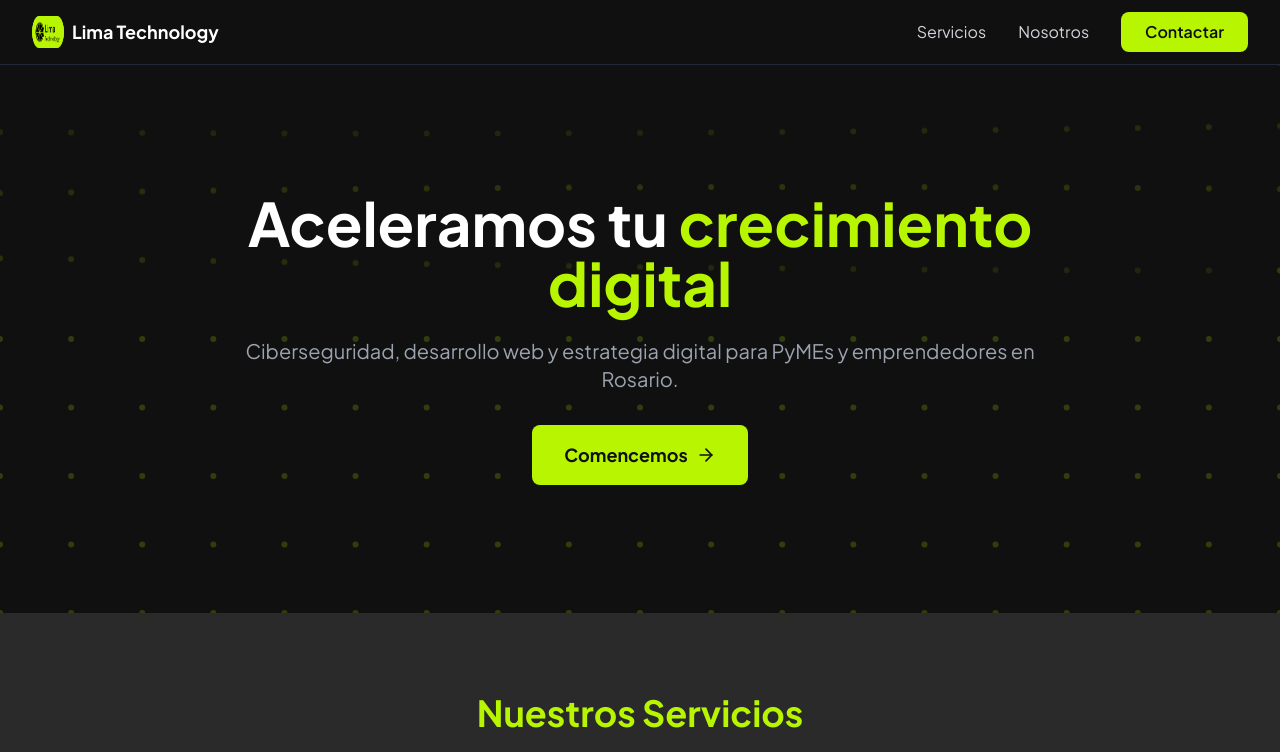
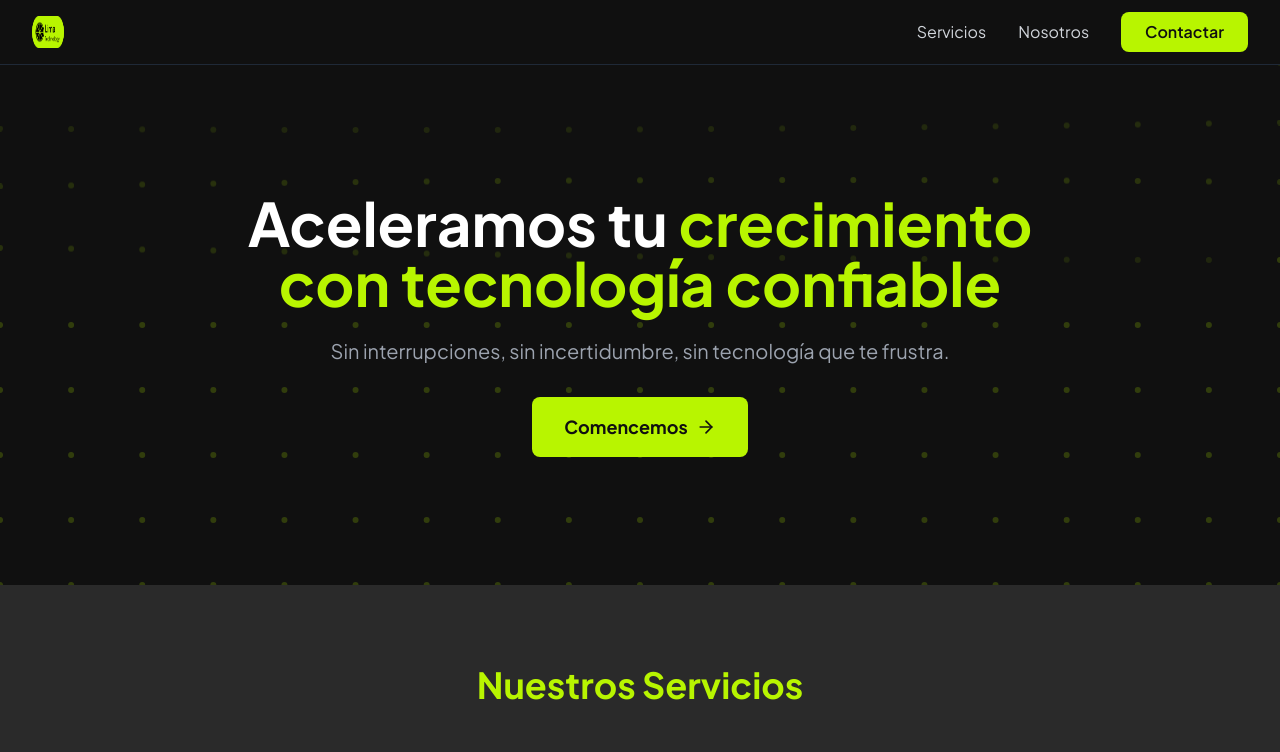
Before and after one commit to limatechnology/lima-landing-1.1, a Next.js app: page / in a window 1280 px wide. Shown: the top 752 px of the page. Built offline with nearby package versions, Linux system fonts and the light colour scheme.

Commit message:
Versión final COMPLETA - Opción B con Quiénes Somos real, animaciones y footer

```diff
--- a/app/page.js
+++ b/app/page.js
@@ -1,7 +1,7 @@
 'use client';
 
 import React, { useState } from 'react';
-import { Menu, X, ChevronDown, Zap, Lock, Code, Shield, ArrowRight, Check } from 'lucide-react';
+import { Menu, X, ChevronDown, ArrowRight } from 'lucide-react';
 
 export default function LimaLanding() {
   const [mobileMenuOpen, setMobileMenuOpen] = useState(false);
@@ -173,10 +173,10 @@ export default function LimaLanding() {
     const isExpanded = expandedService === service.id;
 
     const imageMap = {
-      'crecimiento': '/undraw_ideas_vn7a_2.png',
-      'ciberseguridad': '/undraw_secure-server_lz9x.png',
-      'soporte-it': '/undraw_bug-fixing_sgk7_3.png',
-      'sitios-web': '/undraw_web-devices_i15y_2.png'
+      'crecimiento': 'undraw_ideas_vn7a_2.png',
+      'ciberseguridad': 'undraw_secure-server_lz9x.png',
+      'soporte-it': 'undraw_bug-fixing_sgk7_3.png',
+      'sitios-web': 'undraw_web-devices_i15y_2.png'
     };
 
     return (
@@ -263,7 +263,6 @@ export default function LimaLanding() {
         <div className="max-w-7xl mx-auto px-4 sm:px-6 lg:px-8 h-16 flex items-center justify-between">
           <div className="flex items-center gap-2">
             <img src="/lima-logo.png" alt="Lima Technology" className="h-8 w-8" />
-            <span className="font-bold text-lg">Lima Technology</span>
           </div>
 
           <div className="hidden md:flex items-center gap-8">
@@ -327,10 +326,10 @@ export default function LimaLanding() {
 
         <div className="max-w-4xl mx-auto text-center px-4 sm:px-6 lg:px-8 relative z-10">
           <h1 className="text-4xl md:text-6xl font-bold mb-6 leading-tight">
-            Aceleramos tu <span style={{color: colors.lima}}>crecimiento digital</span>
+            Aceleramos tu <span style={{color: colors.lima}}>crecimiento con tecnología confiable</span>
           </h1>
           <p className="text-gray-400 text-lg md:text-xl mb-8 leading-relaxed">
-            Ciberseguridad, desarrollo web y estrategia digital para PyMEs y emprendedores en Rosario.
+            Sin interrupciones, sin incertidumbre, sin tecnología que te frustra.
           </p>
           <a href={whatsappLink} target="_blank" rel="noopener noreferrer"
              className="inline-flex items-center gap-2 px-8 py-4 rounded-lg font-bold text-lg transition-all hover:scale-105"
```
